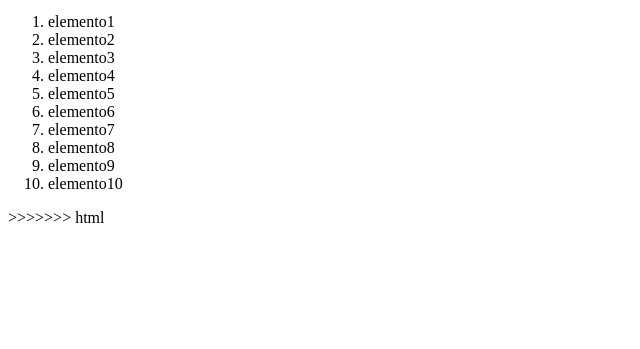
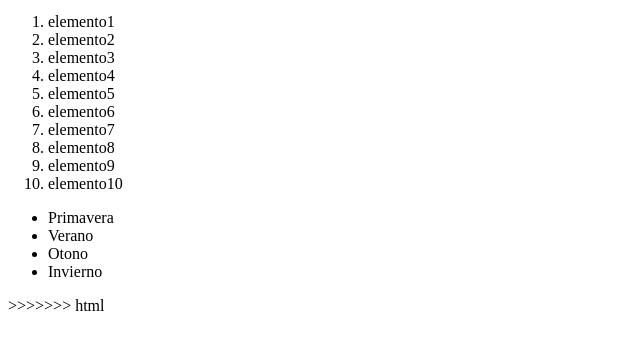
Before and after one commit to mata430/curso-github, a plain HTML site: page index.html in a window 1280 px wide. Shown: the part 101-450 px from the top of the page, without its empty margins (0-640 px from the left). Drawn offline with Linux system fonts and the light colour scheme.

Commit message:
agregando las estaciones del ano

```diff
--- a/index.html
+++ b/index.html
@@ -21,6 +21,12 @@
       <li>elemento9</li>
       <li>elemento10</li>
     </ol>
+    <ul>
+      <li>Primavera</li>
+      <li>Verano</li>
+      <li>Otono</li>
+      <li>Invierno</li>
+    </ul>
     <script src="index.js"></script>
     >>>>>>> html
   </body>
```
Also changed, not shown: 1 other file.
